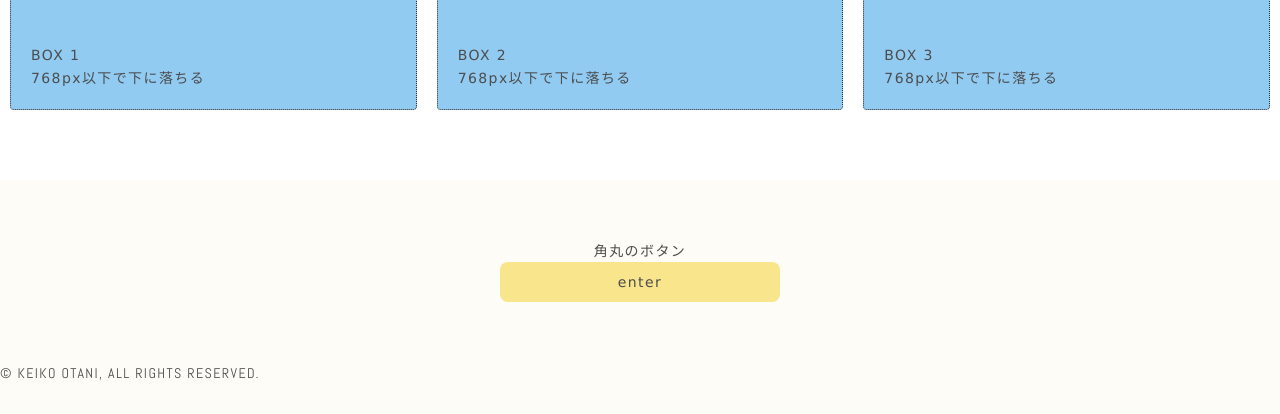
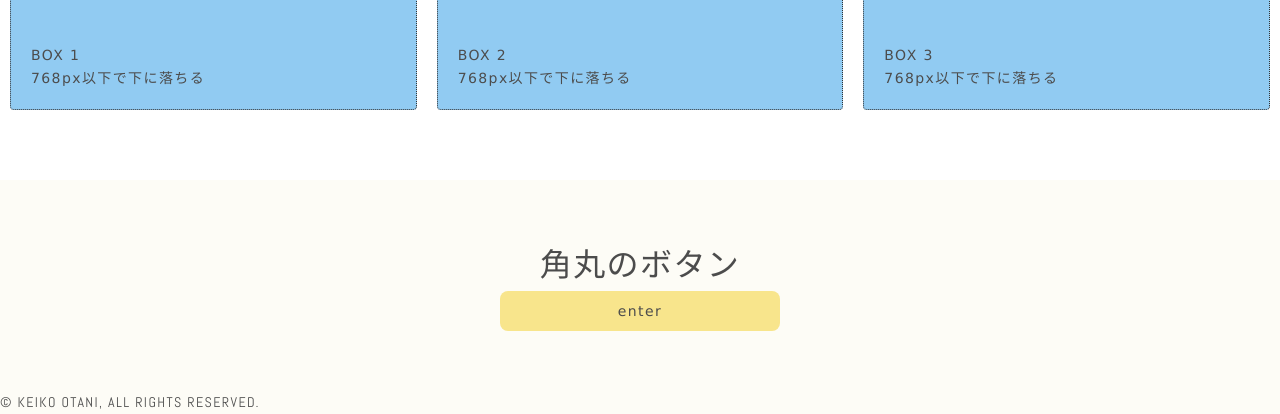
Before and after one commit to keiko-otani/responsive-site, a plain HTML site: page index.html in a window 1280 px wide. Shown: the part 658-1072 px from the top of the page. Before the commit the page ends 1043 px from the top, so only its background shows below. Drawn offline with nearby package versions, Linux system fonts and the light colour scheme.

Commit message:
third commit

```diff
--- a/index.html
+++ b/index.html
@@ -40,7 +40,7 @@
  </section>
 
 <section>
-<div class="box2">角丸のボタン</div>
+<div class="box2"><h2>角丸のボタン</h2></div>
 <div class="wrapper">
   <div class="radius box3">enter</div>
 </div>
```
